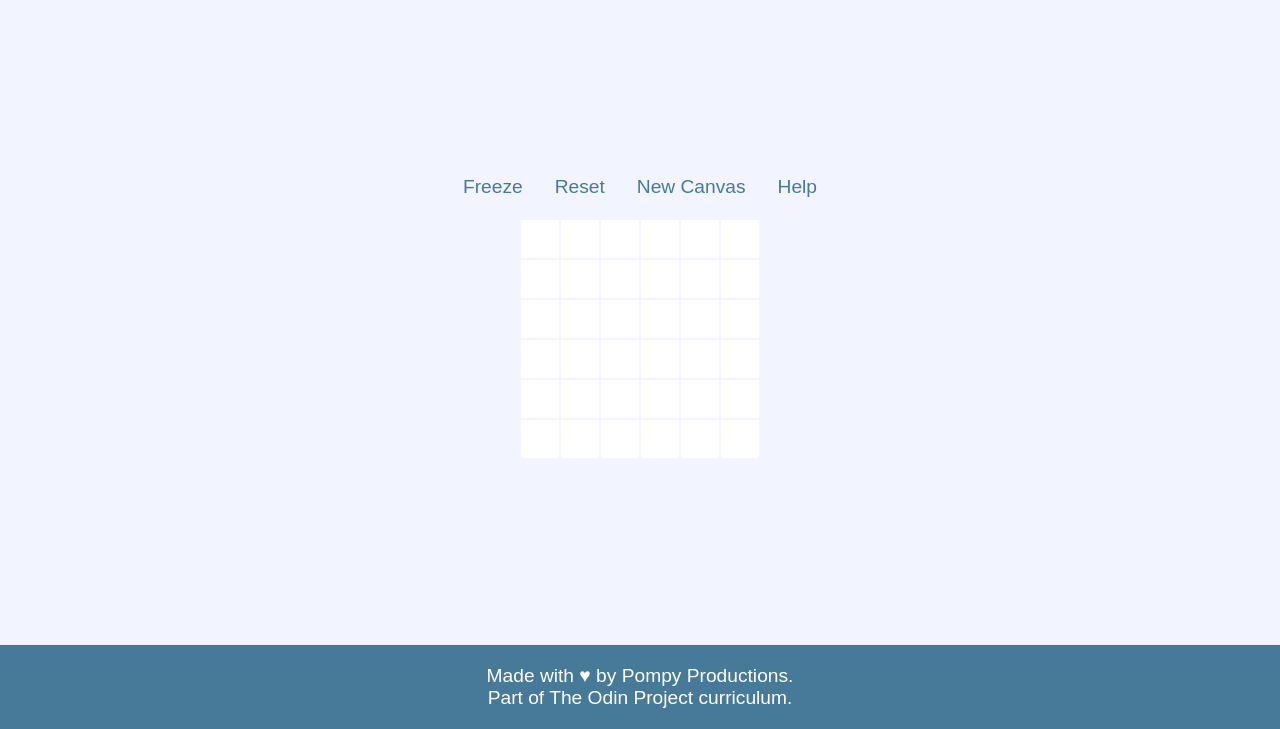
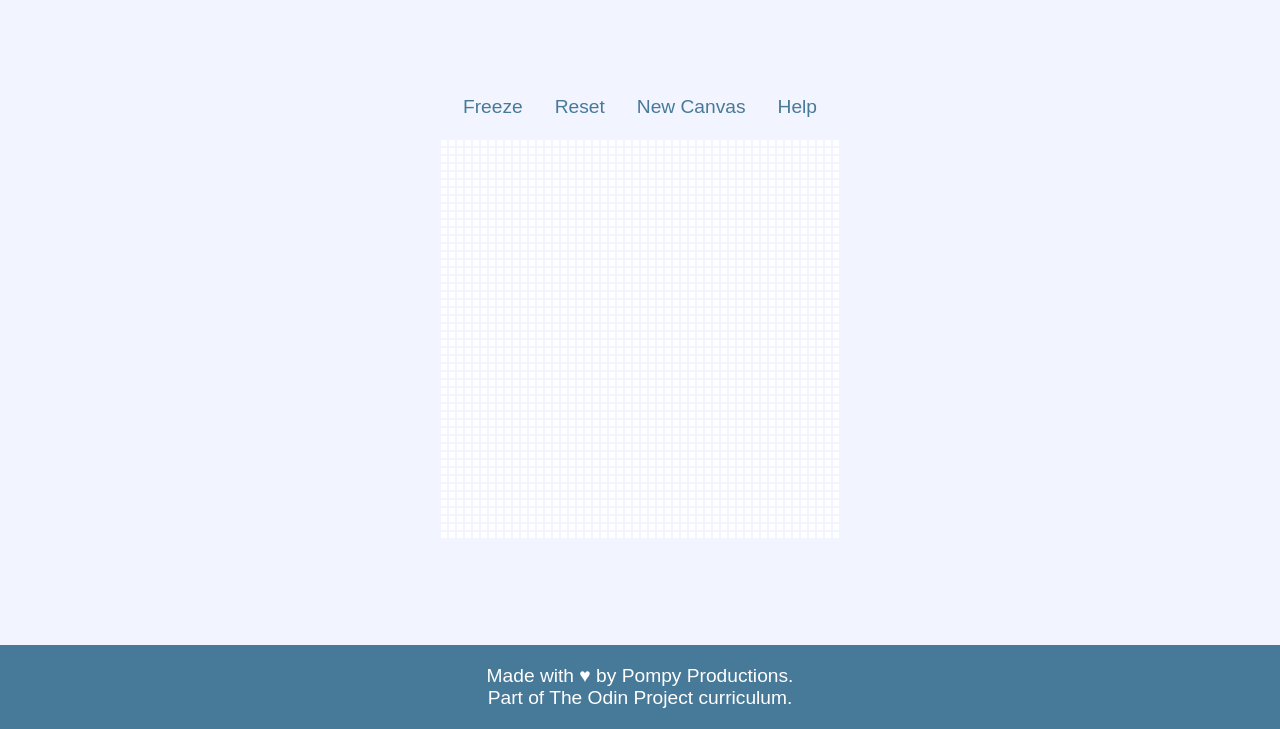
Before and after one commit to pompyproductions/odin-eas, a plain HTML site: page index.html in a window 1280 px wide. Shown: the part 71-800 px from the top of the page. Drawn offline with Linux system fonts and the light colour scheme.

Commit message:
Make createCanvas function

```diff
--- a/script.js
+++ b/script.js
@@ -24,13 +24,41 @@ const resetCanvas = () => {
     });
     isDrawing = true;
 }
+const createCanvas = (row, col) => {
+    // get rid of existing table
+    console.log(document.querySelectorAll(".grid-cell"));
+    document.querySelectorAll(".grid-cell").forEach(item => item.remove());
+
+    // set up the cell size
+    let gridSize;
+    if (row > col) {
+        gridSize = (50/row);
+    } else {
+        gridSize = (50/col);
+    };
+
+    // set up the table size
+    gridContainer.setAttribute("style",
+    `grid-template-columns:repeat(${col}, ${gridSize}vh); \
+    grid-template-rows:repeat(${row}, ${gridSize}vh)`);
+
+    // create and append cells
+    for (let i=0; i<=row*col; i++) {
+        let elem = document.createElement("div");
+        elem.setAttribute("class", "grid-cell");
+        gridContainer.appendChild(elem);
+    }
+}
 
 gridContainer.addEventListener("mouseover", onMouseOver);
 freezeButton.addEventListener("click", toggleFreeze);
 resetButton.addEventListener("click", resetCanvas);
 
-for (let i=0; i<=36; i++) {
-    let elem = document.createElement("div");
-    elem.setAttribute("class", "grid-cell");
-    gridContainer.appendChild(elem);
-}
+createCanvas(50, 50);
+
+// gridContainer.setAttribute("style", "grid-template-columns:repeat(6, 5vh);grid-template-rows:repeat(6, 5vh)");
+// for (let i=0; i<=36; i++) {
+//     let elem = document.createElement("div");
+//     elem.setAttribute("class", "grid-cell");
+//     gridContainer.appendChild(elem);
+// }
--- a/style.css
+++ b/style.css
@@ -99,8 +99,6 @@ a {
 
 .grid-container {
     display: grid;
-    grid-template-columns: repeat(6, 5vh);
-    grid-template-rows: repeat(6, 5vh);
 }
 
 .grid-cell {
```
Also changed, not shown: index.html (line endings or trailing spaces).
